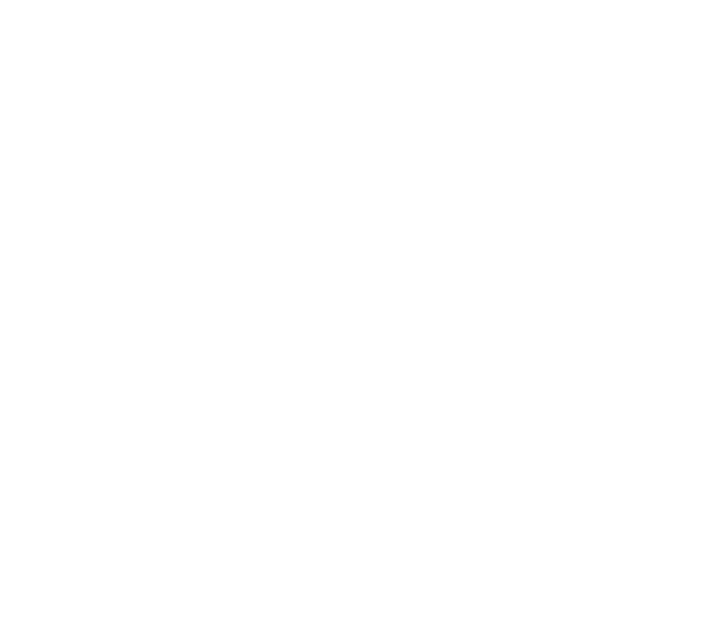
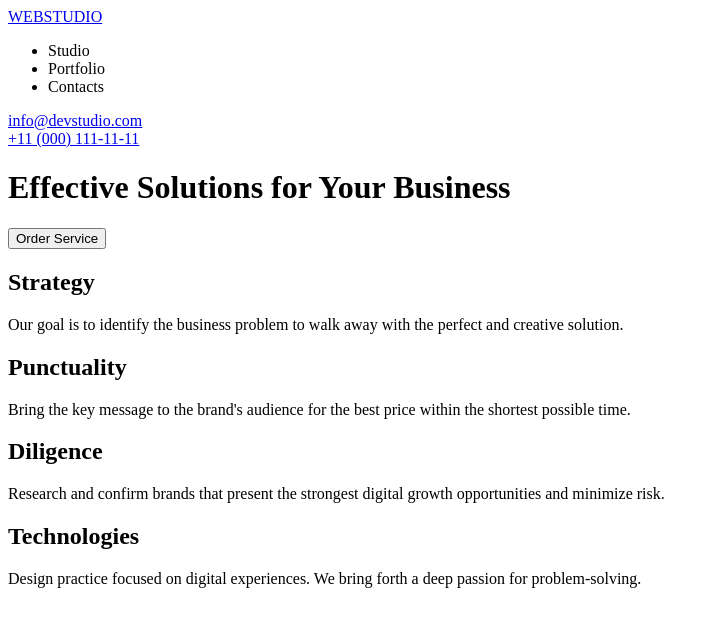
Before and after one commit to Yevhenii-Tsariuk/goit-markup-hw-00, a plain HTML site: page index.html in a window 1280 px wide. Shown: the whole page, without its empty margins (0-719 px from the left). Drawn offline with Linux system fonts and the light colour scheme.

Commit message:
add some div

```diff
--- a/index.html
+++ b/index.html
@@ -8,9 +8,50 @@
   </head>
   <body>
     <!-- Header -->
-    <header></header>
+    <header>
+      <div>
+        <a href="http://127.0.0.1:5500/index.html">WEBSTUDIO</a>
+        <nav>
+          <ul>
+            <li>Studio</li>
+            <li>Portfolio</li>
+            <li>Contacts</li>
+          </ul>
+        </nav>
+        <a href="info@devstudio.com">info@devstudio.com</a><br />
+        <a href="+11 (000) 111-11-11">+11 (000) 111-11-11</a>
+      </div>
+    </header>
     <!-- Main -->
-    <main></main>
+    <main>
+      <div>
+        <h1>Effective Solutions for Your Business</h1>
+      </div>
+      <button type="button">Order Service</button>
+      <div>
+        <h2>Strategy</h2>
+        <p>
+          Our goal is to identify the business problem to walk away with the
+          perfect and creative solution.
+        </p>
+        <h2>Punctuality</h2>
+        <p>
+          Bring the key message to the brand's audience for the best price
+          within the shortest possible time.
+        </p>
+        <h2>Diligence</h2>
+        <p>
+          Research and confirm brands that present the strongest digital growth
+          opportunities and minimize risk.
+        </p>
+        <h2>Technologies</h2>
+        <p>
+          Design practice focused on digital experiences. We bring forth a deep
+          passion for problem-solving.
+        </p>
+      </div>
+      <div></div>
+    </main>
     <!-- Footer -->
     <footer></footer>
   </body>
```
